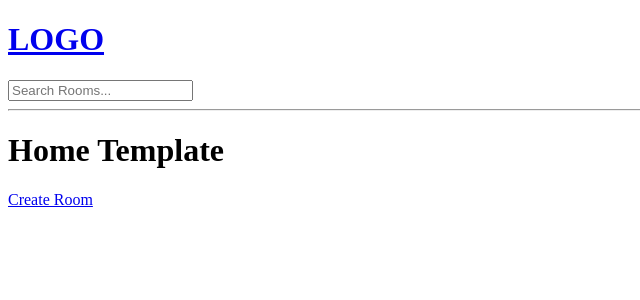
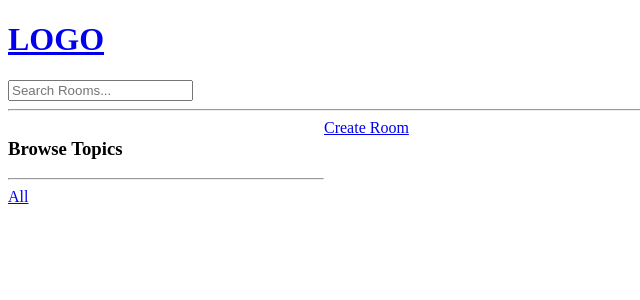
Before and after one commit to AkramExp/chat-room, a Django app: page / in a window 1280 px wide. Shown: the top 300 px of the page, without its empty margins (0-640 px from the left). Run offline with Django 4.2, Linux system fonts and the light colour scheme; data that the repository does not hold is empty.

Commit message:
Search by topics functionality

```diff
--- a/base/templates/base/home.html
+++ b/base/templates/base/home.html
@@ -2,9 +2,27 @@
 
 {% block content %}
 
-<h1>Home Template</h1>
+<style>
+    .home-container{
+        display: grid;
+        grid-template-columns: 1fr 3fr;
+    }
+</style>
 
-<div>
+<div class="home-container">
+    <div>
+        <h3>Browse Topics</h3>
+        <hr>
+        <div>
+            <a href="{% url 'home' %}">All</a>
+        </div>
+        {% for topic in topics %}
+            <div>
+                <a href="{% url 'home' %}?q={{topic.name}}">{{topic.name}}</a>
+            </div>
+        {% endfor %}
+    </div>
+    <div>
     <a href="{% url 'create-room' %}">Create Room</a>
     <div>
         {% for room in rooms %}
@@ -19,5 +37,6 @@
         {% endfor %}
     </div>
 </div>
+</div>
 
 {% endblock content %}
--- a/base/views.py
+++ b/base/views.py
@@ -1,11 +1,15 @@
 from django.shortcuts import render, redirect
-from .models import Room
+from .models import Room, Topic
 from .forms import RoomForm
 
 
 def home(request):
-    rooms = Room.objects.all()
-    context = {'rooms': rooms}
+    q = request.GET.get('q') if request.GET.get('q') != None else ''
+
+    rooms = Room.objects.filter(topic__name__icontains=q)
+
+    topics = Topic.objects.all()
+    context = {'rooms': rooms, 'topics': topics}
     return render(request, 'base/home.html', context)
 
 
```
